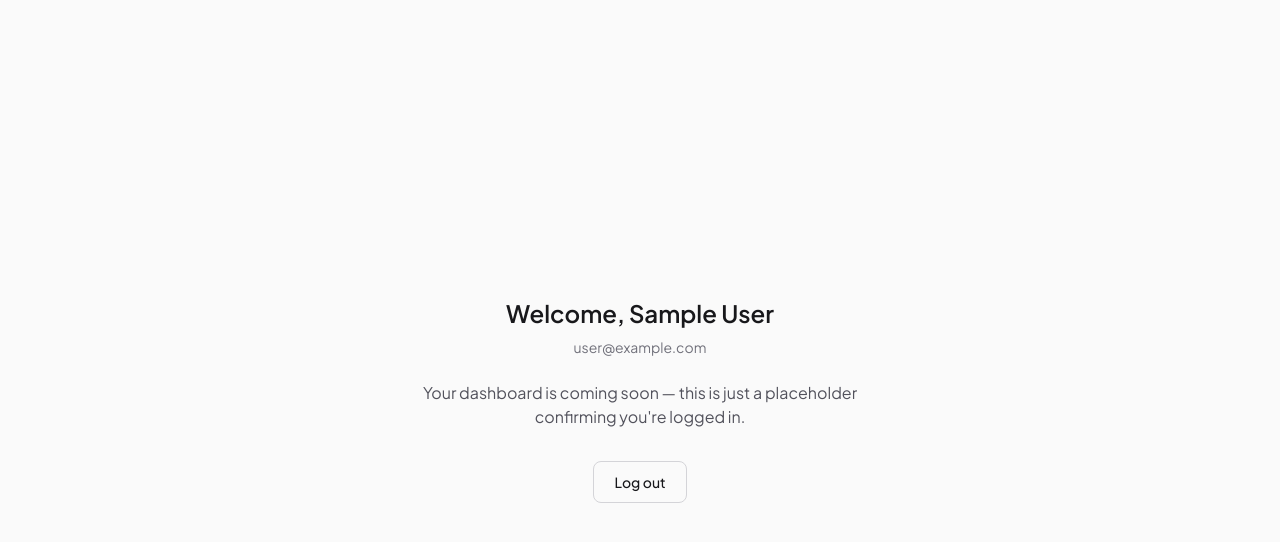
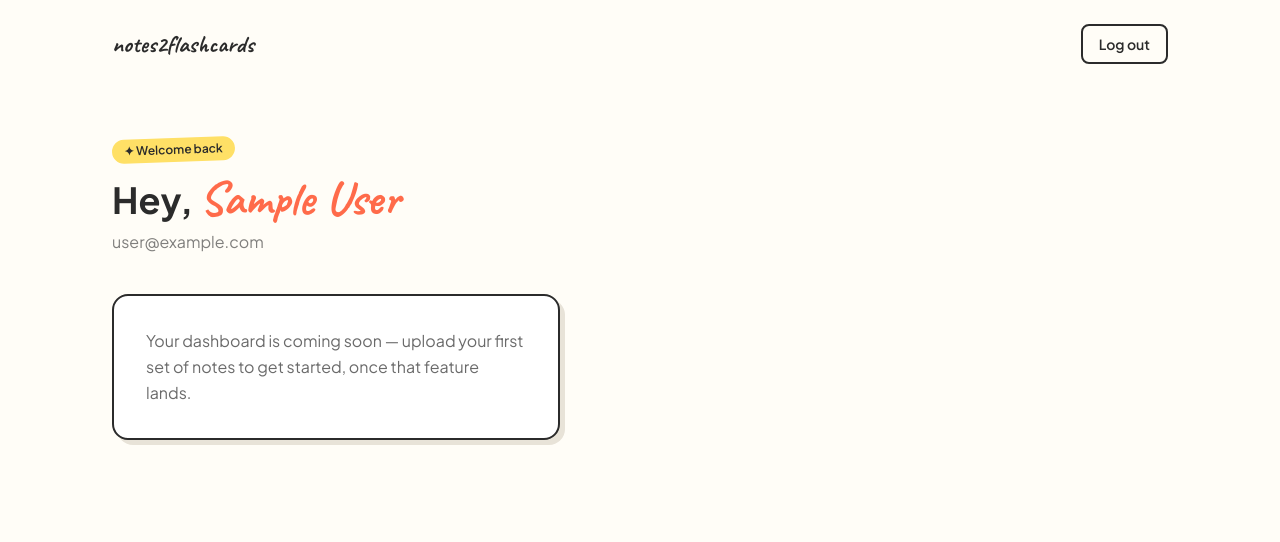
Before and after one commit to meghaasinghh/notes-to-flashcards, a Next.js app: page /dashboard in a window 1280 px wide. Shown: the top 542 px of the page. Built offline with nearby package versions, Linux system fonts and the light colour scheme; no server answers; sample sign-in values are in the browser's storage.

Commit message:
feat: redesign dashboard with notebook theme

```diff
--- a/src/app/dashboard/page.tsx
+++ b/src/app/dashboard/page.tsx
@@ -3,6 +3,7 @@
 import { useSession, signOut } from "next-auth/react";
 import { useRouter } from "next/navigation";
 import { useEffect } from "react";
+import Link from "next/link";
 
 export default function DashboardPage() {
   const { data: session, status } = useSession();
@@ -16,8 +17,8 @@ export default function DashboardPage() {
 
   if (status === "loading") {
     return (
-      <div className="flex flex-1 items-center justify-center">
-        <p className="text-zinc-500 dark:text-zinc-400">Loading...</p>
+      <div className="flex flex-1 items-center justify-center bg-paper">
+        <p className="font-handwritten text-2xl text-ink">Loading...</p>
       </div>
     );
   }
@@ -27,23 +28,34 @@ export default function DashboardPage() {
   }
 
   return (
-    <div className="flex flex-1 flex-col items-center justify-center bg-zinc-50 dark:bg-black px-4">
-      <div className="w-full max-w-md text-center">
-        <h1 className="text-2xl font-semibold text-zinc-900 dark:text-zinc-50 mb-2">
-          Welcome, {session.user?.name}
-        </h1>
-        <p className="text-sm text-zinc-500 dark:text-zinc-400 mb-6">
-          {session.user?.email}
-        </p>
-        <p className="text-zinc-600 dark:text-zinc-400 mb-8">
-          Your dashboard is coming soon — this is just a placeholder confirming you&apos;re logged in.
-        </p>
+    <div className="flex-1 bg-paper">
+      <nav className="flex items-center justify-between px-8 sm:px-12 py-6 max-w-6xl mx-auto">
+        <Link href="/" className="font-handwritten text-2xl font-bold text-ink">
+          notes2flashcards
+        </Link>
         <button
           onClick={() => signOut({ callbackUrl: "/login" })}
-          className="rounded-lg border border-zinc-300 dark:border-zinc-700 px-5 py-2.5 text-sm font-medium text-zinc-900 dark:text-zinc-100 hover:bg-zinc-100 dark:hover:bg-zinc-800 transition-colors"
+          className="text-sm font-semibold text-ink border-2 border-ink rounded-lg px-4 py-2 hover:bg-ink hover:text-paper transition-colors"
         >
           Log out
         </button>
+      </nav>
+
+      <div className="max-w-6xl mx-auto px-8 sm:px-12 py-12">
+        <span className="inline-block bg-highlight text-ink text-xs font-semibold px-3 py-1 rounded-full -rotate-2 mb-3">
+          ✦ Welcome back
+        </span>
+        <h1 className="text-3xl sm:text-4xl font-bold text-ink mb-2">
+          Hey, <span className="font-handwritten text-coral text-4xl sm:text-5xl">{session.user?.name}</span>
+        </h1>
+        <p className="text-ink/60 mb-10">{session.user?.email}</p>
+
+        <div className="bg-white border-2 border-ink rounded-2xl shadow-hard-line p-8 max-w-md">
+          <p className="text-ink/70 leading-relaxed">
+            Your dashboard is coming soon — upload your first set of notes to
+            get started, once that feature lands.
+          </p>
+        </div>
       </div>
     </div>
   );
```
